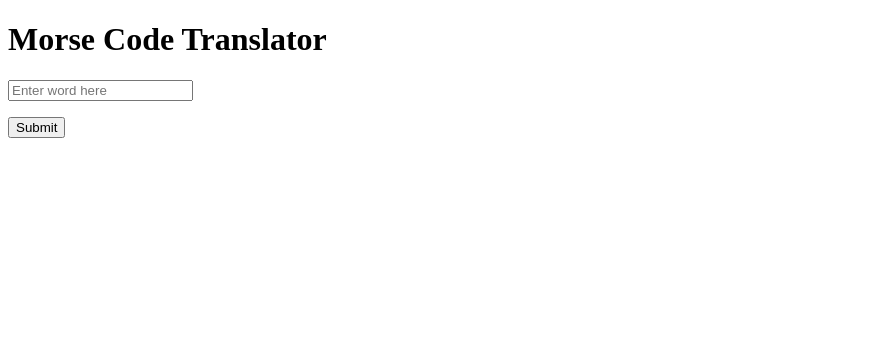
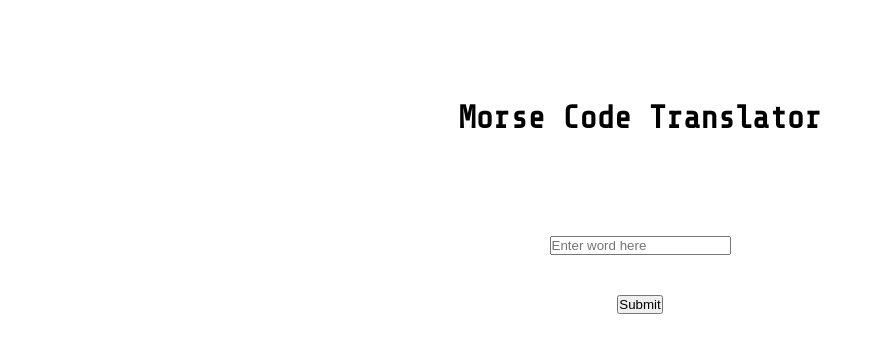
Before and after one commit to Khadijat98/morse-code-translator, a website with bundled scripts: page index.html in a window 1280 px wide. Shown: the whole page, without its empty margins (0-875 px from the left). Built offline with nearby package versions, Linux system fonts and the light colour scheme.

Commit message:
started adding styling

```diff
--- /dev/null
+++ b/assets/styles/_main.scss
@@ -0,0 +1,12 @@
+.page-title {
+  text-align: center;
+  margin: 100px;
+}
+
+.translation-container {
+  display: flex;
+  flex-direction: column;
+  justify-content: center;
+  align-items: center;
+  gap: 20px;
+}
--- /dev/null
+++ b/assets/styles/_typography.scss
@@ -0,0 +1,3 @@
+.page-title {
+  font-family: 'Share Tech Mono', monospace;
+}
--- a/index.html
+++ b/index.html
@@ -5,14 +5,20 @@
   <meta charset="UTF-8">
   <meta http-equiv="X-UA-Compatible" content="IE=edge">
   <meta name="viewport" content="width=device-width, initial-scale=1.0">
+  <link rel="stylesheet" href="styles.css">
+  <link rel="preconnect" href="https://fonts.googleapis.com">
+  <link rel="preconnect" href="https://fonts.gstatic.com" crossorigin>
+  <link href="https://fonts.googleapis.com/css2?family=Share+Tech+Mono&display=swap" rel="stylesheet">
   <title>Morse Code Translator</title>
 </head>
 
 <body>
-  <h1>Morse Code Translator</h1>
-  <input class="english-word"  type="text" placeholder="Enter word here">
-  <p class="morse-translation"></p>
-  <button class="submit-btn">Submit</button>
+  <h1 class="page-title">Morse Code Translator</h1>
+  <div class="translation-container">
+    <input class="english-word"  type="text" placeholder="Enter word here">
+    <p class="morse-translation"></p>
+    <button class="submit-btn">Submit</button>
+  </div>
 
   <script type="module" src="./script.js"></script>
 </body>
--- /dev/null
+++ b/styles.scss
@@ -0,0 +1,8 @@
+@import "assets/styles/main";
+@import "assets/styles/typography";
+
+* {
+  margin: 0;
+  padding: 0;
+  box-sizing: border-box;
+}
```
Also changed, not shown: dist/translator.test.dev.js (added), styles.css (added).
